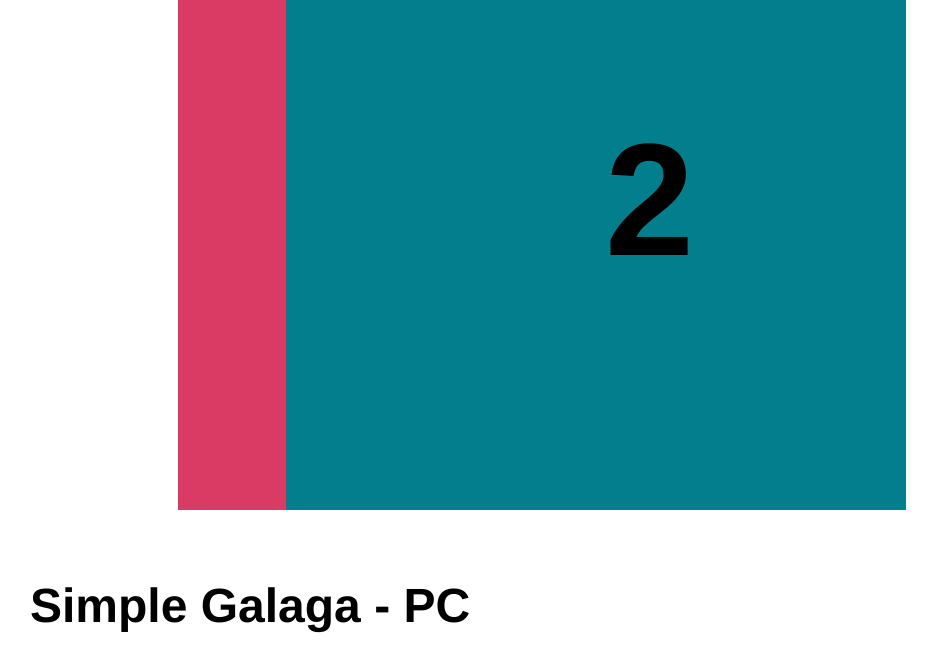
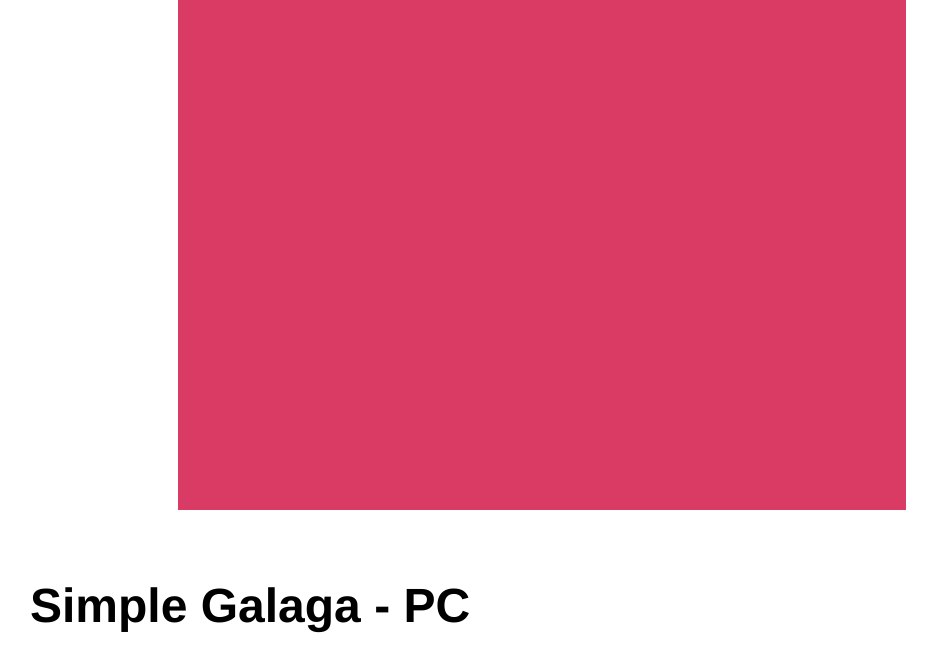
Before and after one commit to afleshner/afleshner.github.io, a Jekyll site: the page built from universitysolo/index.html, in a window 1280 px wide. Shown: the part 789-1455 px from the top of the page, without its empty margins (98-1035 px from the left). Built offline with Jekyll 4.4.1, drawn with Linux system fonts in a browser that asks for light colours; grey boxes are pictures that could not be loaded.

Commit message:
Update main.css

```diff
--- a/css/main.css
+++ b/css/main.css
@@ -131,14 +131,14 @@
 }
 
 .slide-wrapper {
-  width: 2912px;
+  width: 400%;
   -webkit-animation: slide 18s ease infinite;
 }
 
 .slide {
   float: left;
-  height: 510px;
-  width: 728px;
+  width: 100%;
+  padding-bottom: 56.25%;
 }
 
 .slide:nth-child(1) {
```
